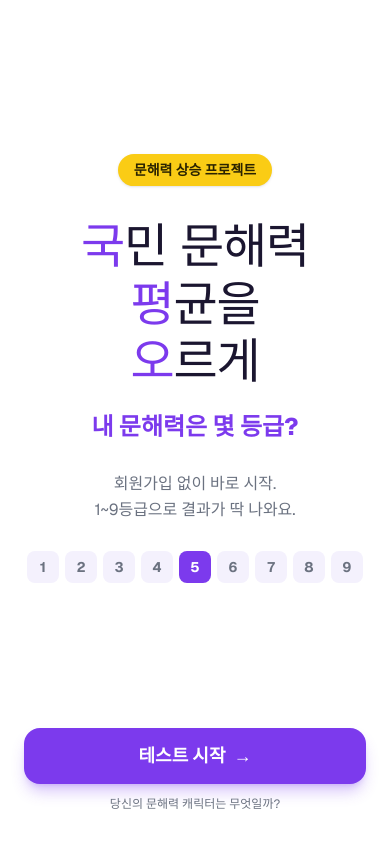
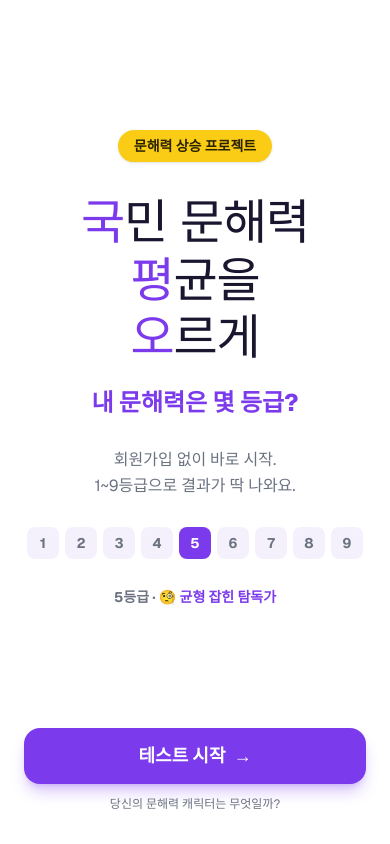
Before and after one commit to min-38/GukPyeongO, a Next.js app: page / in a window 390 px wide. Built offline with nearby package versions, Linux system fonts and the light colour scheme.

Commit message:
[#37][feat] 튜토리얼 이전 단계 이동 및 메인 등급 배지 호버/탭 미리보기
https://github.com/min-38/GukPyeongO/issues/37

```diff
--- a/app/(app)/page.tsx
+++ b/app/(app)/page.tsx
@@ -1,6 +1,15 @@
+"use client";
+
 import Link from "next/link";
+import { useState } from "react";
+
+import { gradeTheme, GRADE_TITLES } from "@/app/lib/quiz";
 
 export default function Home() {
+  // 등급 배지 호버(데스크톱)/탭(모바일·태블릿) 시 미리보기에 표시할 등급
+  const [activeGrade, setActiveGrade] = useState(5);
+  const theme = gradeTheme(activeGrade);
+
   return (
     <main className="flex flex-1 flex-col px-6 pb-8 pt-12 lg:grid lg:grid-cols-2 lg:items-center lg:gap-16 lg:px-16 lg:py-0">
       {/* 왼쪽: 히어로 + CTA */}
@@ -31,18 +40,29 @@ export default function Home() {
 
           <div className="flex flex-wrap items-center justify-center gap-1.5 lg:justify-start">
             {[1, 2, 3, 4, 5, 6, 7, 8, 9].map((g) => (
-              <span
+              <button
                 key={g}
-                className={`grid h-8 w-8 place-items-center rounded-lg text-sm font-bold lg:h-10 lg:w-10 lg:text-base ${
-                  g === 5
+                type="button"
+                onMouseEnter={() => setActiveGrade(g)}
+                onClick={() => setActiveGrade(g)}
+                className={`grid h-8 w-8 place-items-center rounded-lg text-sm font-bold transition-colors lg:h-10 lg:w-10 lg:text-base ${
+                  g === activeGrade
                     ? "bg-brand text-brand-foreground"
                     : "bg-surface-muted text-muted"
                 }`}
               >
                 {g}
-              </span>
+              </button>
             ))}
           </div>
+
+          {/* 모바일·태블릿: 탭한 등급의 캐릭터 미리보기 (데스크톱은 오른쪽 카드로 표시) */}
+          <p className="text-sm font-bold text-muted lg:hidden">
+            {activeGrade}등급 ·{" "}
+            <span style={{ color: theme.color }}>
+              {theme.emoji} {GRADE_TITLES[activeGrade]}
+            </span>
+          </p>
         </div>
 
         <Link
@@ -60,18 +80,24 @@ export default function Home() {
       {/* 오른쪽: 데스크톱 전용 비주얼 (샘플 결과 카드) */}
       <div className="hidden lg:flex lg:items-center lg:justify-center">
         <div className="animate-float w-full max-w-sm rounded-[2rem] border border-border bg-surface p-8 text-center shadow-[0_20px_60px_-20px_rgba(76,29,149,0.35)]">
-          <span className="text-7xl">🧐</span>
+          <span className="text-7xl">{theme.emoji}</span>
           <p className="mt-3 text-sm font-bold tracking-widest text-muted">
             나의 문해력 캐릭터
           </p>
-          <p className="mt-1 font-display text-5xl leading-tight tracking-tight text-brand">
-            균형 잡힌 탐독가
+          <p
+            className="mt-1 font-display text-5xl leading-tight tracking-tight transition-colors"
+            style={{ color: theme.color }}
+          >
+            {GRADE_TITLES[activeGrade]}
           </p>
-          <p className="mt-3 inline-block rounded-full bg-brand px-4 py-1.5 text-sm font-extrabold text-brand-foreground">
-            5등급 · 9등급 중
+          <p
+            className="mt-3 inline-block rounded-full px-4 py-1.5 text-sm font-extrabold text-white transition-colors"
+            style={{ backgroundColor: theme.color }}
+          >
+            {activeGrade}등급
           </p>
           <p className="mt-4 text-sm text-muted">
-            결과는 이렇게 나와요. 당신은?
+            등급 배지에 마우스를 올려보세요. 당신은?
           </p>
         </div>
       </div>
--- a/app/(app)/test/page.tsx
+++ b/app/(app)/test/page.tsx
@@ -234,7 +234,7 @@ export default function TestPage() {
         ),
         emoji: "✅",
         title: "바로 채점돼요",
-        desc: "답을 고르면 정답/오답을 즉시 알려줘요. 틀려도 정답은 비밀!",
+        desc: "답을 고르면 정답/오답을 즉시 알려줘요.\n틀려도 정답은 비밀!",
       },
       {
         visual: (
@@ -295,15 +295,26 @@ export default function TestPage() {
             ))}
           </div>
 
+          <div className="mt-5 flex gap-3">
+            {introStep > 0 && (
+              <button
+                type="button"
+                onClick={() => setIntroStep((s) => s - 1)}
+                className="flex h-14 items-center justify-center rounded-2xl border-2 border-border px-6 text-lg font-bold transition-colors hover:bg-surface-muted active:scale-[0.98]"
+              >
+                이전
+              </button>
+            )}
             <button
               type="button"
               onClick={() =>
                 isLast ? dismissIntro() : setIntroStep((s) => s + 1)
               }
-            className="mt-5 flex h-14 w-full items-center justify-center rounded-2xl bg-brand text-lg font-bold text-brand-foreground shadow-lg shadow-brand/30 transition-all hover:bg-brand-strong active:scale-[0.98]"
+              className="flex h-14 flex-1 items-center justify-center rounded-2xl bg-brand text-lg font-bold text-brand-foreground shadow-lg shadow-brand/30 transition-all hover:bg-brand-strong active:scale-[0.98]"
             >
               {isLast ? "시작하기" : "다음"}
             </button>
+          </div>
         </div>
       </main>
     );
```
Lines whose indentation alone changed are shown as unchanged.
